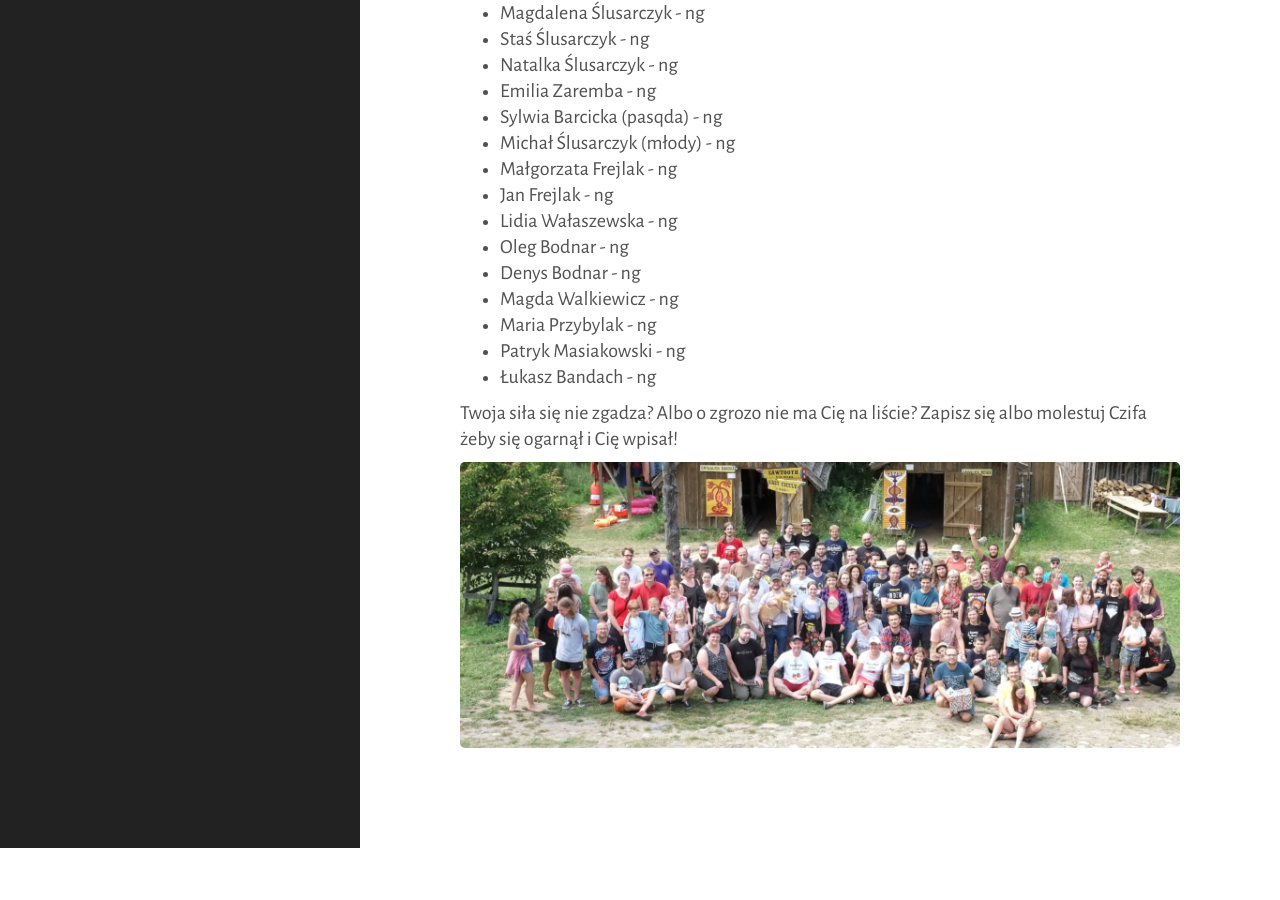
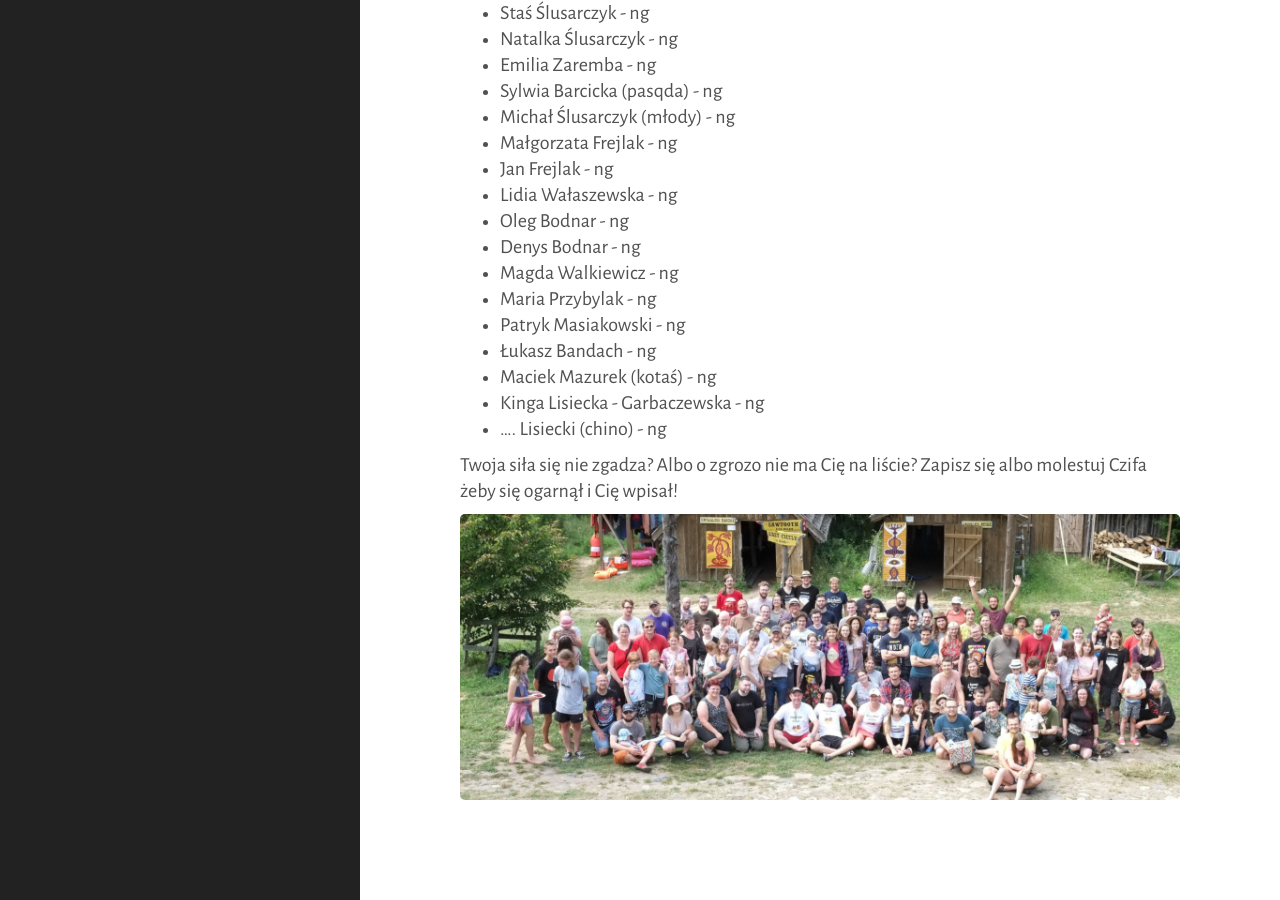
Before and after one commit to tasuki/lsg, a Jekyll site: the page built from _pages/zarejestrowani.md, in a window 1280 px wide and 900 px high, scrolled down 2464 px. Built offline with Jekyll 4.4.1, drawn with Linux system fonts in a browser that asks for light colours; before the commit the page ends 3312 px from its top, so only the background shows below that.

Commit message:
Update zarejestrowani.md

```diff
--- a/_pages/zarejestrowani.md
+++ b/_pages/zarejestrowani.md
@@ -112,6 +111,9 @@ Zarejestrowani uczestnicy, mniej więcej według stopnia:
 - Maria Przybylak - ng
 - Patryk Masiakowski - ng
 - Łukasz Bandach - ng
+- Maciek Mazurek (kotaś) - ng
+- Kinga Lisiecka - Garbaczewska - ng
+- ....   Lisiecki (chino) - ng
 
 
 Twoja siła się nie zgadza? Albo o zgrozo nie ma Cię na liście? Zapisz się albo molestuj Czifa żeby się ogarnął i Cię wpisał!
```
Also changed, not shown: other parts of _pages/zarejestrowani.md (+0 -1 lines).
